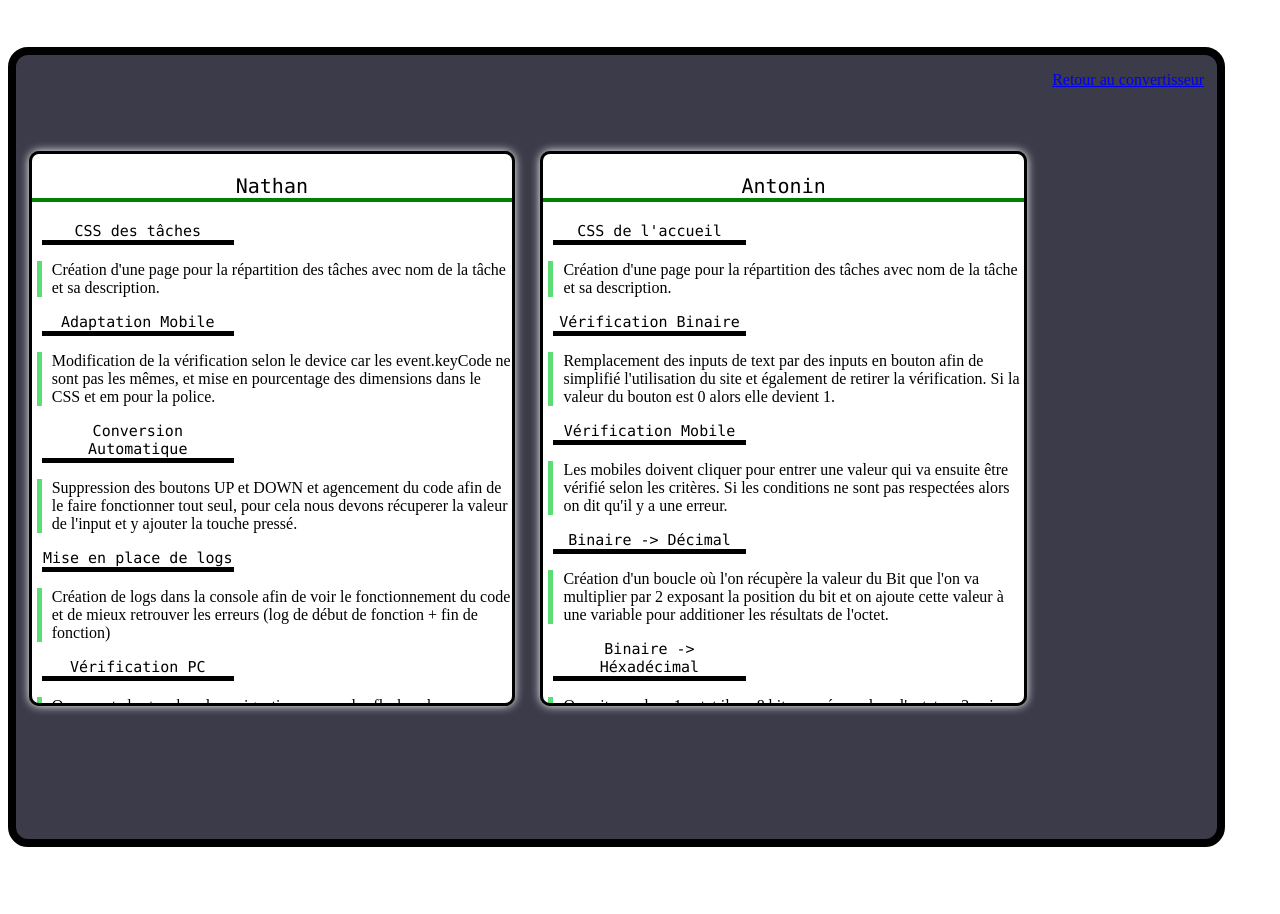
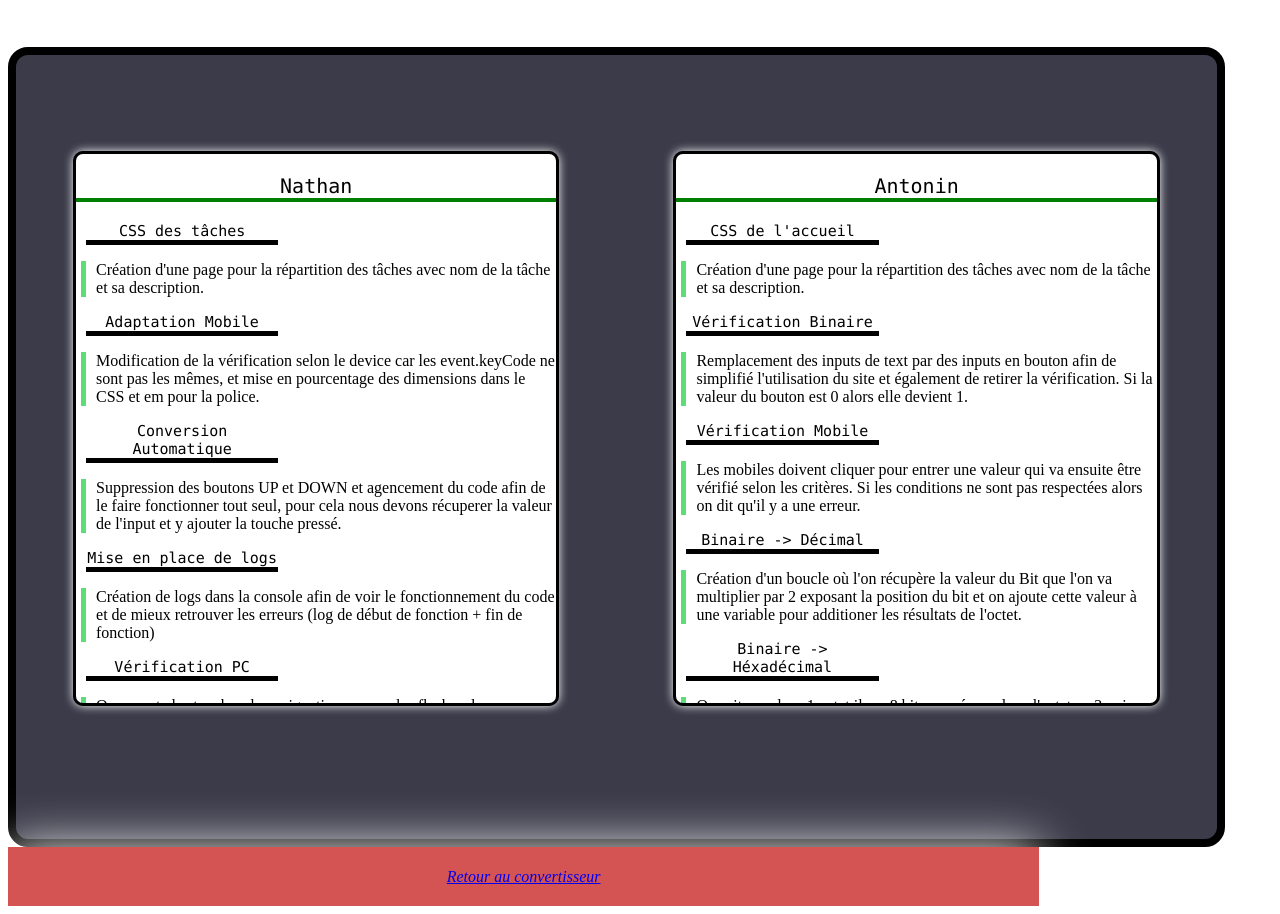
Before and after one commit to XeraFiu-YTB/convertisseur, a plain HTML site: page taches/index.html in a window 1280 px wide. Shown: the part 69-983 px from the top of the page. Before the commit the page ends 924 px from the top, so only its background shows below. Drawn offline with Linux system fonts and the light colour scheme.

Commit message:
Update index.html

```diff
--- a/taches/index.html
+++ b/taches/index.html
@@ -41,7 +41,7 @@
 					<p class="tacheTitle">Binaire -> Héxadécimal</p>
 						<p class="tacheDescription">On sait que dans 1 octet il y a 8 bits, on sépare donc l'octet en 2 puis dans une boucle on va multiplier par 2 exposant le positionnement dans le demi-octet. Ensuite on regarde si le nombre est supérieur à 9 pour savoir si il faut le convertir en une lettre, au début j'avais fait plusieurs conditions pour les nombres de 10 à 15 mais Nathan m'a aidé en utilisant un tableau afin de trouver directement la lettre correspondante qui se trouve à une place plus loin que le nombre. Puis on affiche les 2 demi octets pour donner 2 caractères.</p>
 			</section>
-			<p><a href="../index.html" target="_blank">Retour au convertisseur</a></p>
 		</section>
+		<Footer><p><a href="../index.html" target="_blank">Retour au convertisseur</a></p></Footer>
 	</body>
 </html>
```
